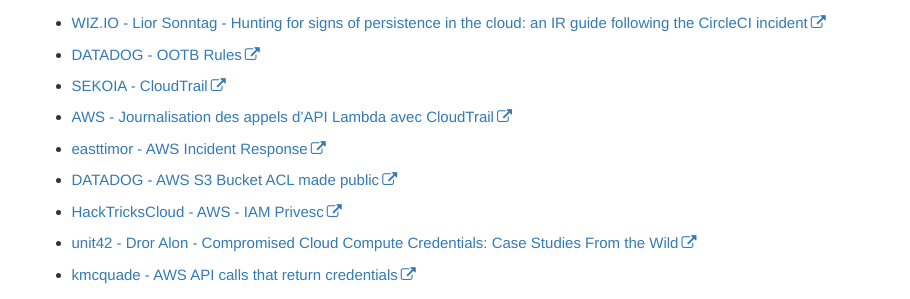
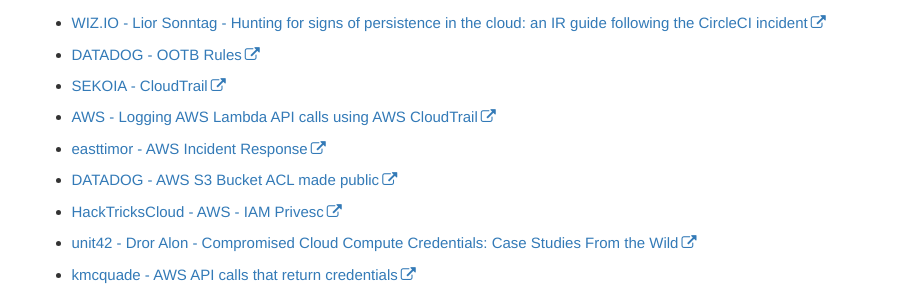
Before and after one commit to Qazeer/artefacts.help, a Jekyll site: the page built from pages/aws/cloudtrail.md, in a window 1280 px wide and 900 px high, scrolled down 9548 px. Shown: the part 254-553 px from the top of the window, without its empty margins (331-1241 px from the left). Built offline with Jekyll 4.4.1, drawn with Linux system fonts in a browser that asks for light colours; comment, search, counter and statistics services are not loaded.

Commit message:
All - Replace the fr-fr Microsoft / Datadog links with their English version

```diff
--- a/pages/aws/cloudtrail.md
+++ b/pages/aws/cloudtrail.md
@@ -87,15 +87,15 @@ the following fields of interest:
 
   - [WIZ.IO - Lior Sonntag - Hunting for signs of persistence in the cloud: an IR guide following the CircleCI incident](https://www.wiz.io/blog/hunting-for-signs-of-persistence-in-the-cloud-an-ir-guide)
 
-  - [DATADOG - OOTB Rules](https://docs.datadoghq.com/fr/security/default_rules/#cat-cloud-siem-log-detection)
+  - [DATADOG - OOTB Rules](https://docs.datadoghq.com/security/default_rules/#cat-cloud-siem-log-detection)
 
   - [SEKOIA - CloudTrail](https://docs.sekoia.io/xdr/features/collect/integrations/cloud_and_saas/aws/aws_cloudtrail/)
 
-  - [AWS - Journalisation des appels d'API Lambda avec CloudTrail](https://docs.aws.amazon.com/fr_fr/lambda/latest/dg/logging-using-cloudtrail.html)
+  - [AWS - Logging AWS Lambda API calls using AWS CloudTrail](https://docs.aws.amazon.com/lambda/latest/dg/logging-using-cloudtrail.html)
 
   - [easttimor - AWS Incident Response](https://easttimor.github.io/aws-incident-response/)
 
-  - [DATADOG - AWS S3 Bucket ACL made public](https://docs.datadoghq.com/fr/security/default_rules/aws-bucket-acl-made-public/)
+  - [DATADOG - AWS S3 Bucket ACL made public](https://docs.datadoghq.com/security/default_rules/aws-bucket-acl-made-public/)
 
   - [HackTricksCloud - AWS - IAM Privesc](https://cloud.hacktricks.xyz/pentesting-cloud/aws-security/aws-privilege-escalation/aws-iam-privesc)
 
```
Also changed, not shown: pages/linux/audit_framework.md (+2 -2 lines), pages/windows/registry_asep.md (+1 -1 lines), pages/windows/server_roles/microsoft_exchange.md (+1 -1 lines), pages/windows/wmi_event_subscriptions.md (+1 -1 lines).
